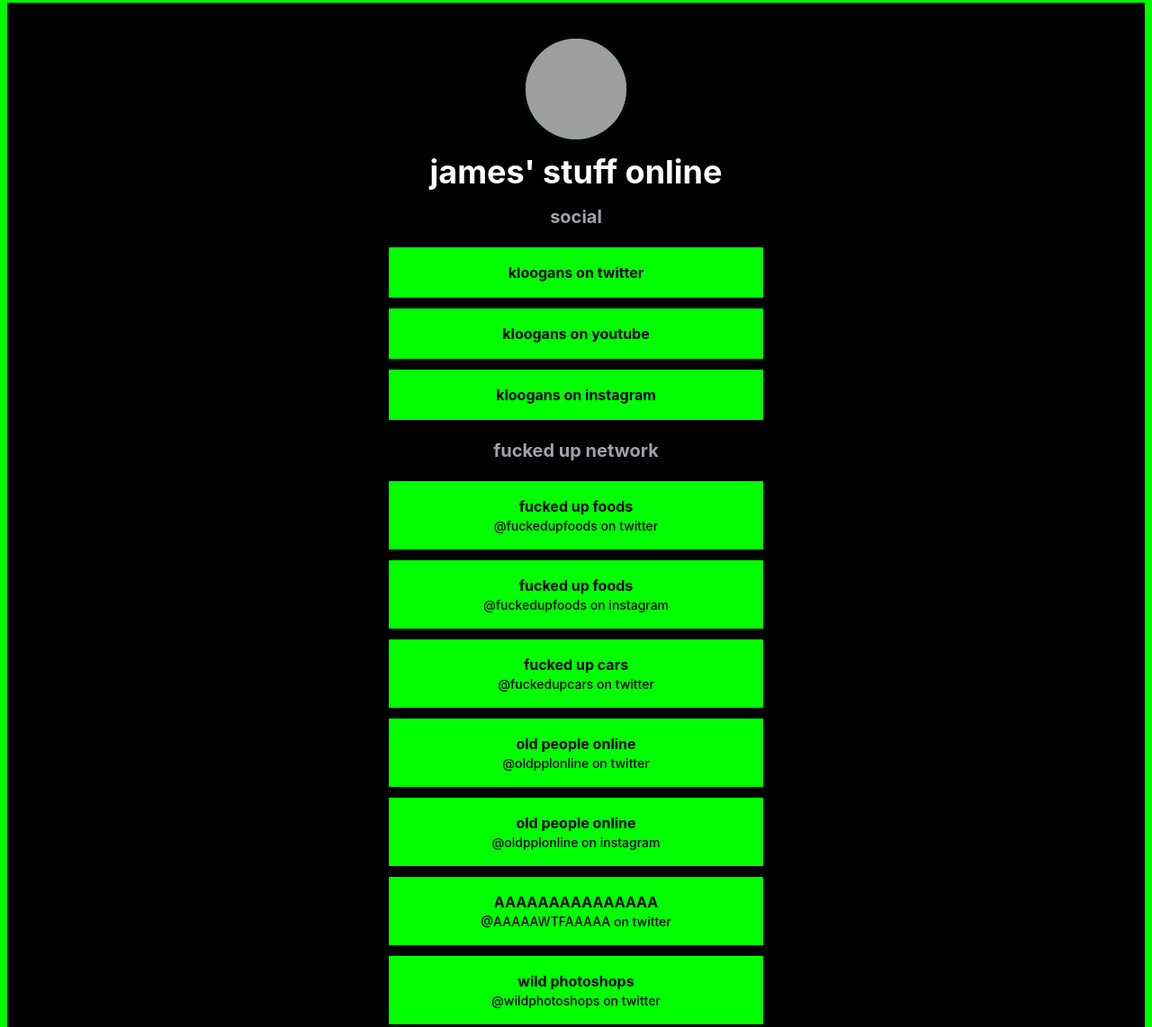
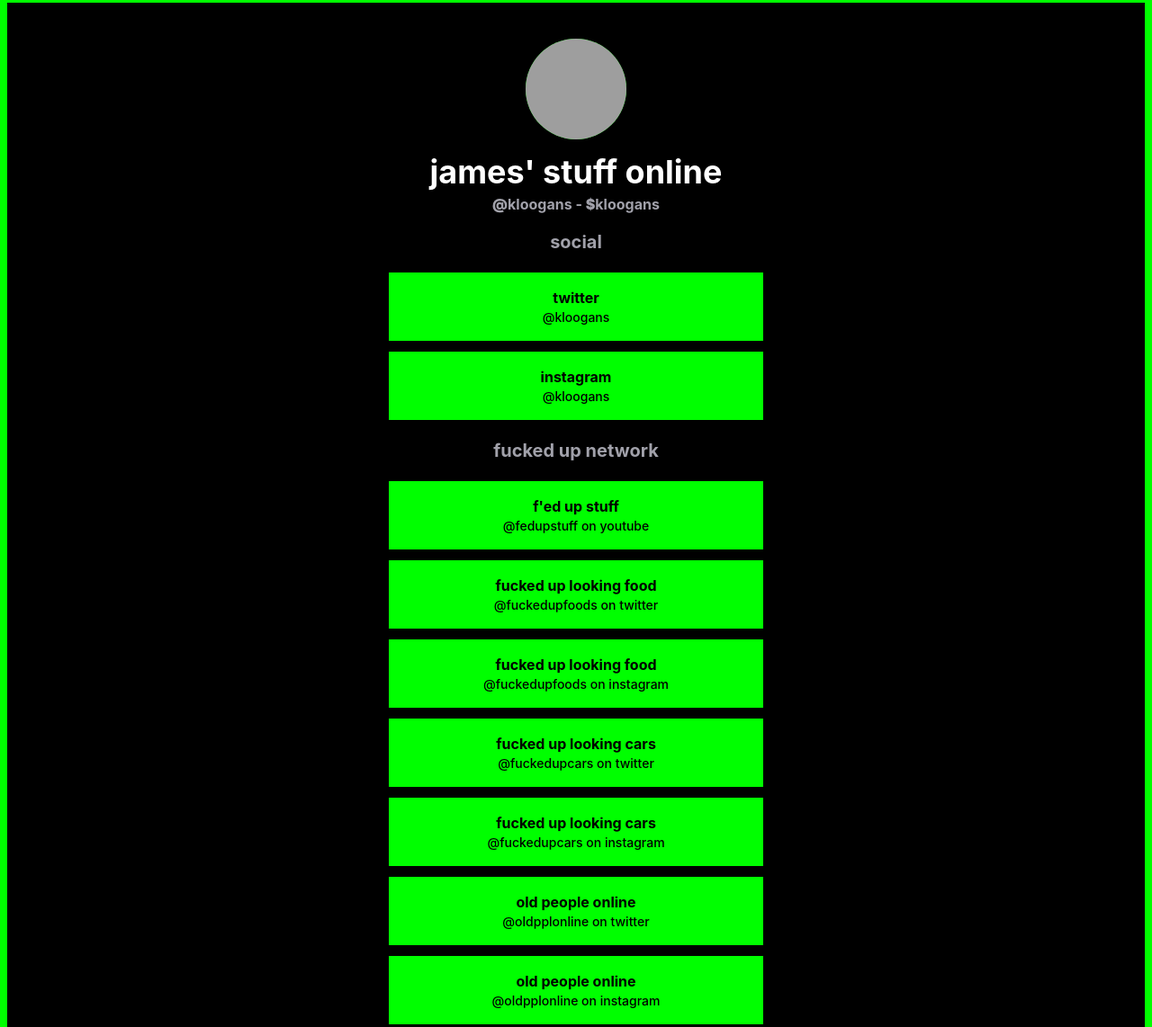
Before and after one commit to jamesfromonline/links.jame.tech, a website built with Vite: page index.html in a window 1280 px wide. Shown: the part 5-1147 px from the top of the page at 90% size. Built offline with nearby package versions, Linux system fonts and the light colour scheme; grey boxes are pictures that could not be loaded.

Commit message:
updates links, adds venmo/cashapp tags

```diff
--- a/index.html
+++ b/index.html
@@ -38,11 +38,12 @@
 
     <header class='w-full max-w-md mx-auto flex flex-col items-center justify-center pt-10'>
       <div class='w-28 h-28 rounded-full mb-4 bg-[#00ff00] overflow-hidden'>
-        <img src="https://pbs.twimg.com/profile_images/1588920904934907905/uD0HGGZb_400x400.jpg"
+        <img src="https://pbs.twimg.com/profile_images/1599533456312205312/1Okdy6PP_400x400.jpg"
         alt='jame pic'
         class='w-full h-full' />
       </div>
-      <h1 class="text-3xl md:text-4xl text-white text-center font-bold">james' stuff online</h1>
+      <h1 class="text-3xl md:text-4xl text-white text-center font-bold leading-none mb-1">james' stuff online</h1>
+      <h2 class="text-3x text-zinc-400 text-center font-bold"> <strong>@</strong>kloogans - <strong>$</strong>kloogans</h2>
     </header>
 
     <main class='w-full max-w-md mx-auto flex flex-col items-center justify-center bg-black pb-4 pt-2 px-2 md:px-4'>
@@ -57,27 +58,44 @@
              class='block w-full h-full'
              title="my twitter"
              target="_blank"
-             rel='noreferrer'>kloogans on twitter</a>
+             rel='noreferrer'>
+             twitter
+             <span class="block font-medium text-sm">
+              @kloogans
+</span>
+            </a>
         </li>
 
-        <li class='block bg-[#00ff00] w-full h-full shadow-[0_0_0px_#00ff00] hover:shadow-[0_0_20px_#00ff00]'>
-          <a href="https://youtube.com/@kloogans"
-             class='block w-full h-full'
-             title="my youtube"
-             target="_blank"
-             rel='noreferrer'>kloogans on youtube</a>
-        </li>
+
 
         <li class='block bg-[#00ff00] w-full h-full shadow-[0_0_0px_#00ff00] hover:shadow-[0_0_20px_#00ff00]'>
           <a href="https://instagram.com/kloogans"
              class='block w-full h-full'
              title="my instagram"
              target="_blank"
-             rel='noreferrer'>kloogans on instagram</a>
+             rel='noreferrer'>
+            instagram
+            <span class="block font-medium text-sm">
+              @kloogans
+</span>
+            </a>
         </li>
 
         <li class="!bg-black text-zinc-400 text-xl !p-2">
           <p className='text-md font-bold'>fucked up network</p>
+        </li>
+
+        <li class='block bg-[#00ff00] w-full h-full shadow-[0_0_0px_#00ff00] hover:shadow-[0_0_20px_#00ff00]'>
+          <a href="https://youtube.com/@fedupstuff"
+             class='block w-full h-full'
+             title="f'ed up stuff youtube"
+             target="_blank"
+             rel='noreferrer'>
+             f'ed up stuff
+             <span class="block font-medium text-sm">
+              @fedupstuff on youtube
+              </span>
+            </a>
         </li>
 
         <li class='block bg-[#00ff00] w-full h-full shadow-[0_0_0px_#00ff00] hover:shadow-[0_0_20px_#00ff00]'>
@@ -86,7 +104,7 @@
              title="fucked up foods on twitter"
              target="_blank"
              rel='noreferrer'>
-             fucked up foods
+             fucked up looking food
              <span class="block font-medium text-sm">
               @fuckedupfoods on twitter
              </span>
@@ -99,7 +117,7 @@
              title="fucked up foods on twitter"
              target="_blank"
              rel='noreferrer'>
-             fucked up foods
+             fucked up looking food
              <span class="block font-medium text-sm">
               @fuckedupfoods on instagram
              </span>
@@ -112,9 +130,22 @@
              title="fucked up cars on twitter"
              target="_blank"
              rel='noreferrer'>
-             fucked up cars
+             fucked up looking cars
              <span class="block font-medium text-sm">
               @fuckedupcars on twitter
+             </span>
+            </a>
+        </li>
+
+        <li class='block bg-[#00ff00] w-full h-full shadow-[0_0_0px_#00ff00] hover:shadow-[0_0_20px_#00ff00]'>
+          <a href="https://instagram.com/oldpplonline"
+             class='block w-full h-full'
+             title="old people online on twitter"
+             target="_blank"
+             rel='noreferrer'>
+             fucked up looking cars
+             <span class="block font-medium text-sm">
+              @fuckedupcars on instagram
              </span>
             </a>
         </li>
@@ -161,12 +192,12 @@
         <li class='block bg-[#00ff00] w-full h-full shadow-[0_0_0px_#00ff00] hover:shadow-[0_0_20px_#00ff00]'>
           <a href="https://twitter.com/wildphotoshops"
              class='block w-full h-full'
-             title="wild photoshops on twitter"
+             title="dating hell on twitter"
              target="_blank"
              rel='noreferrer'>
-             wild photoshops
+             dating hell
              <span class="block font-medium text-sm">
-              @wildphotoshops on twitter
+              @imindatinghell on twitter
              </span>
             </a>
         </li>
```
